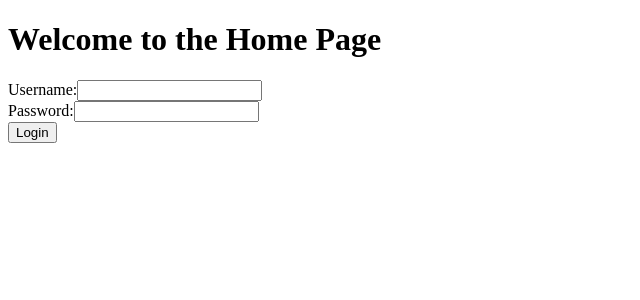
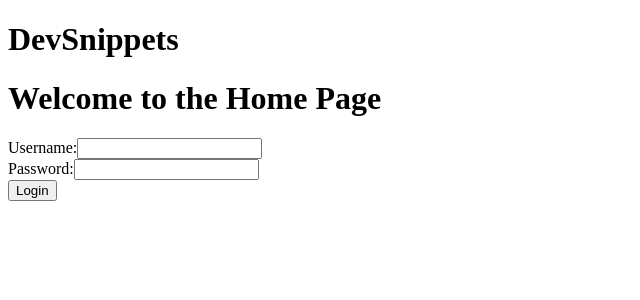
Before and after one commit to Kviponder/DevSnippets, a React (Create React App) app in the folder dev-snippets/Client/: page / in a window 1280 px wide. Shown: the top 300 px of the page, without its empty margins (0-640 px from the left). Built offline with nearby package versions, Linux system fonts and the light colour scheme.

Commit message:
Created Header.js

```diff
--- a/dev-snippets/Client/src/App.js
+++ b/dev-snippets/Client/src/App.js
@@ -3,10 +3,12 @@
 import Home from './components/Home';
 import SnippetList from './components/SnippetList';
 import SignupForm from './components/SignupForm';
+import Header from './components/header';
 
 function App() {
   return (
     <Router>
+      <Header />
       <Routes>
         <Route path="/" element={<Home />} />
         <Route path="/snippets" element={<SnippetList />} />
--- /dev/null
+++ b/dev-snippets/Client/src/components/header.js
@@ -0,0 +1,11 @@
+import React, { useState } from "react";
+
+const Header = () => {
+  return (
+    <header>
+      <h1>DevSnippets</h1>
+    </header>
+  );
+};
+
+export default Header;
```
Also changed, not shown: 1 other file (tests, documents, lock files or other folders).
